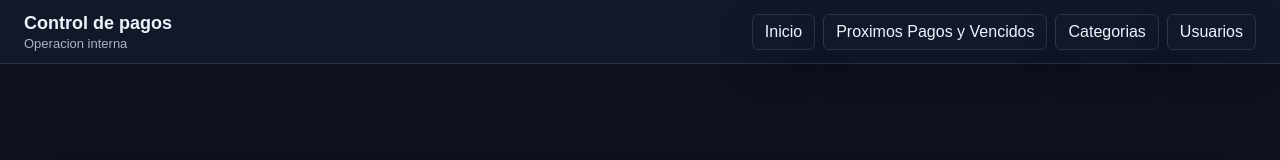
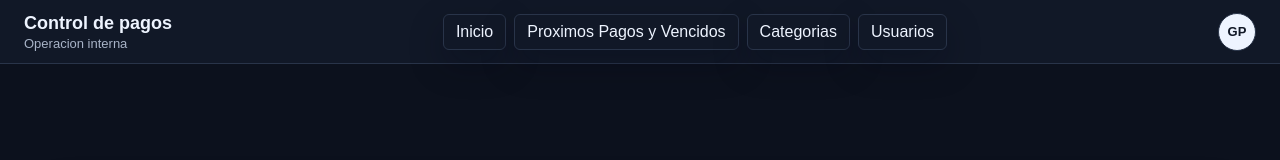
Before and after one commit to diego-gauto/Proma_finantial, a Next.js app: page / in a window 1280 px wide. Shown: the top 160 px of the page. Built offline with nearby package versions, Linux system fonts and the light colour scheme; no server answers.

Commit message:
feat: add profile logout menu

```diff
--- a/src/app/globals.css
+++ b/src/app/globals.css
@@ -88,6 +88,68 @@ input {
   color: var(--text);
   text-decoration: none;
   box-shadow: var(--shadow);
+}
+
+.profile-menu {
+  position: relative;
+  flex: 0 0 auto;
+}
+
+.profile-menu summary {
+  display: inline-grid;
+  width: 38px;
+  height: 38px;
+  place-items: center;
+  border: 1px solid var(--border);
+  border-radius: 999px;
+  background: var(--text);
+  color: var(--surface);
+  cursor: pointer;
+  font-size: 13px;
+  font-weight: 700;
+  list-style: none;
+}
+
+.profile-menu summary::-webkit-details-marker {
+  display: none;
+}
+
+.profile-popover {
+  position: absolute;
+  top: calc(100% + 8px);
+  right: 0;
+  z-index: 10;
+  display: grid;
+  min-width: 160px;
+  gap: 10px;
+  padding: 12px;
+  border: 1px solid var(--border);
+  border-radius: 8px;
+  background: var(--surface);
+  box-shadow: var(--shadow);
+}
+
+.profile-popover p {
+  margin: 0;
+  color: var(--text-muted);
+  font-size: 13px;
+}
+
+.profile-popover button {
+  width: 100%;
+  min-height: 36px;
+  border: 1px solid var(--border);
+  border-radius: 6px;
+  background: var(--background);
+  color: var(--text);
+  cursor: pointer;
+  font-weight: 700;
+  text-align: left;
+}
+
+.profile-popover button:hover {
+  border-color: rgb(15 118 110 / 45%);
+  color: rgb(15 118 110);
 }
 
 .main {
--- a/src/components/navigation/AppNav.tsx
+++ b/src/components/navigation/AppNav.tsx
@@ -1,4 +1,6 @@
 import Link from "next/link";
+
+import { logoutAction } from "./logout-action";
 
 const navItems = [
   { href: "/", label: "Inicio" },
@@ -21,6 +23,15 @@ export function AppNav() {
           </Link>
         ))}
       </nav>
+      <details className="profile-menu">
+        <summary aria-label="Abrir perfil">GP</summary>
+        <div className="profile-popover">
+          <p>GP</p>
+          <form action={logoutAction}>
+            <button type="submit">Cerrar sesion</button>
+          </form>
+        </div>
+      </details>
     </header>
   );
 }
--- /dev/null
+++ b/src/components/navigation/logout-action.ts
@@ -0,0 +1,13 @@
+"use server";
+
+import { cookies } from "next/headers";
+import { redirect } from "next/navigation";
+
+import { sessionCookieName } from "@/server/auth/auth";
+
+export async function logoutAction() {
+  const cookieStore = await cookies();
+
+  cookieStore.delete(sessionCookieName);
+  redirect("/auth/login");
+}
```
